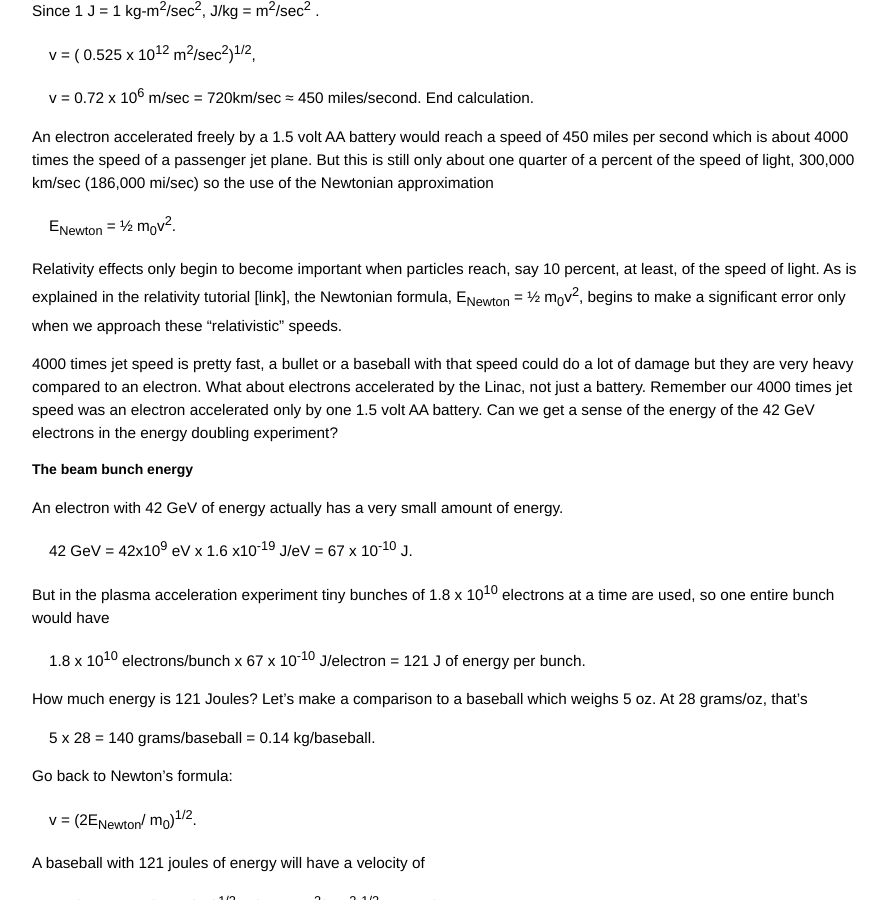
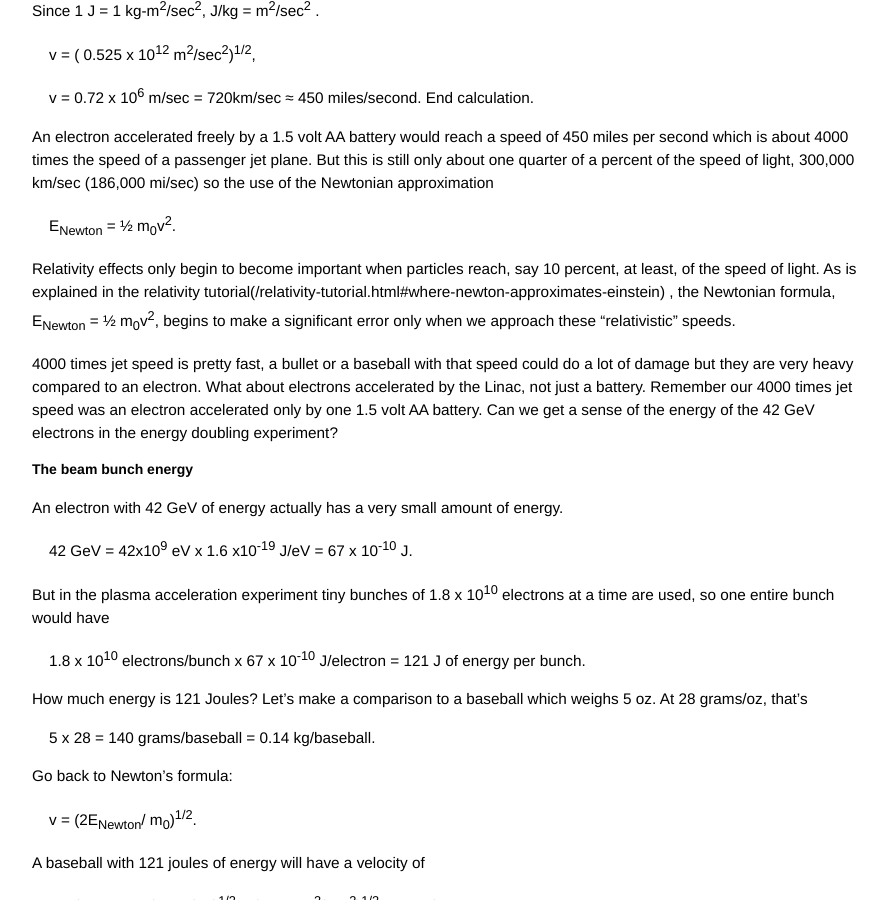
Before and after one commit to grbfacet/facet, a Jekyll site: the page built from beam-acceleration-tutorial.md, in a window 1280 px wide and 900 px high, scrolled down 1767 px. Shown: the whole window, without its empty margins (193-1080 px from the left). Built offline with Jekyll 4.4.1, drawn with Linux system fonts in a browser that asks for light colours.

Commit message:
Update beam-acceleration-tutorial.md

```diff
--- a/beam-acceleration-tutorial.md
+++ b/beam-acceleration-tutorial.md
@@ -75,7 +75,8 @@
 
 <span class="eq">E<sub>Newton</sub> = ½ m<sub>0</sub>v<sup>2</sup>.</span>
 
-Relativity effects only begin to become important when particles reach, say 10 percent, at least, of the speed of light. As is explained in the relativity tutorial [link], the Newtonian formula, E<sub>Newton</sub> = ½ m<sub>0</sub>v<sup>2</sup>, begins to make a significant error only when we approach these “relativistic” speeds.
+Relativity effects only begin to become important when particles reach, say 10 percent, at least, of the speed of light. As is explained in the relativity tutorial(/relativity-tutorial.html#where-newton-approximates-einstein)
+, the Newtonian formula, E<sub>Newton</sub> = ½ m<sub>0</sub>v<sup>2</sup>, begins to make a significant error only when we approach these “relativistic” speeds.
 
 4000 times jet speed is pretty fast, a bullet or a baseball with that speed could do a lot of damage but they are very heavy compared to an electron. What about electrons accelerated by the Linac, not just a battery. Remember our 4000 times jet speed was an electron accelerated only by one 1.5 volt AA battery. Can we get a sense of the energy of the 42 GeV electrons in the energy doubling experiment?
 
```
